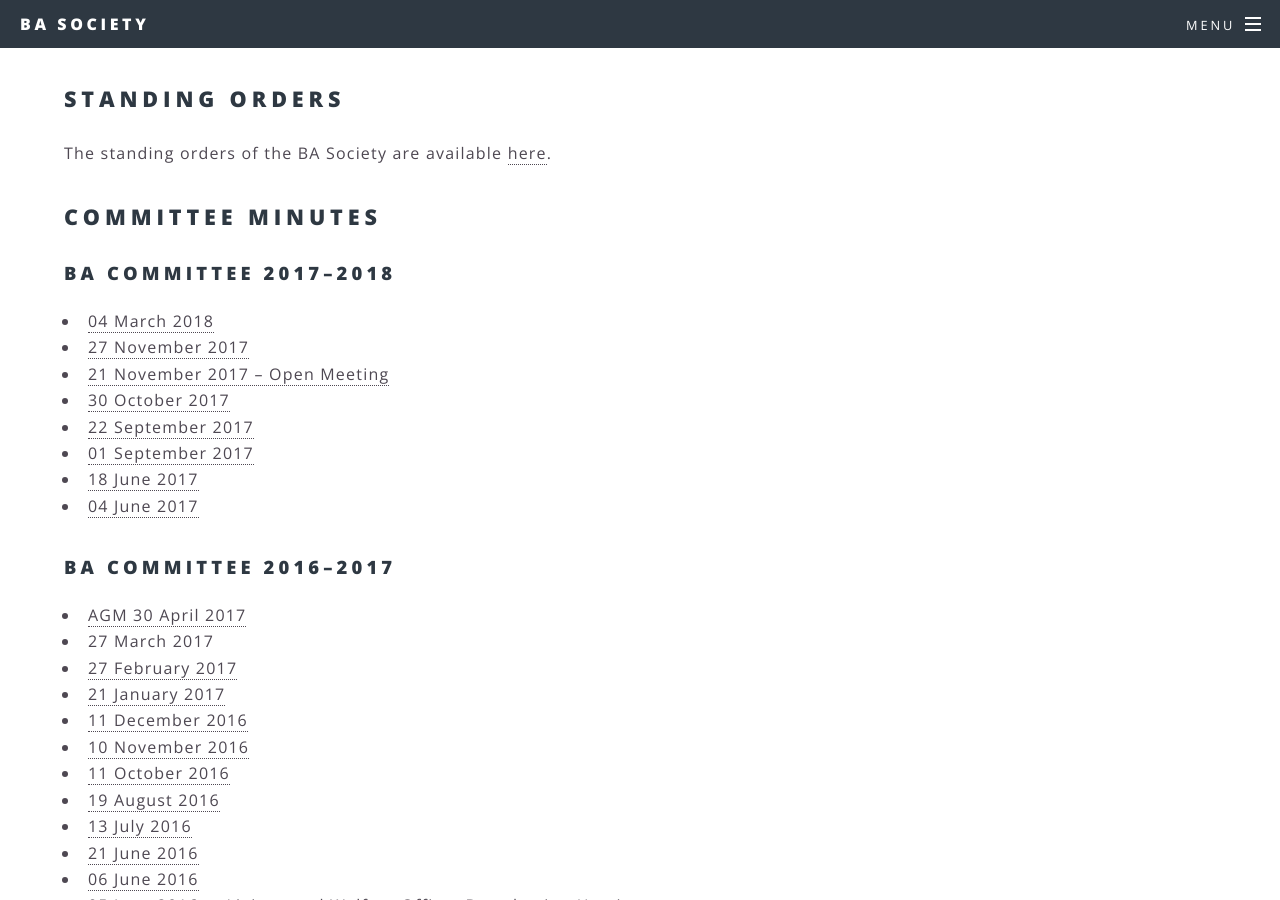
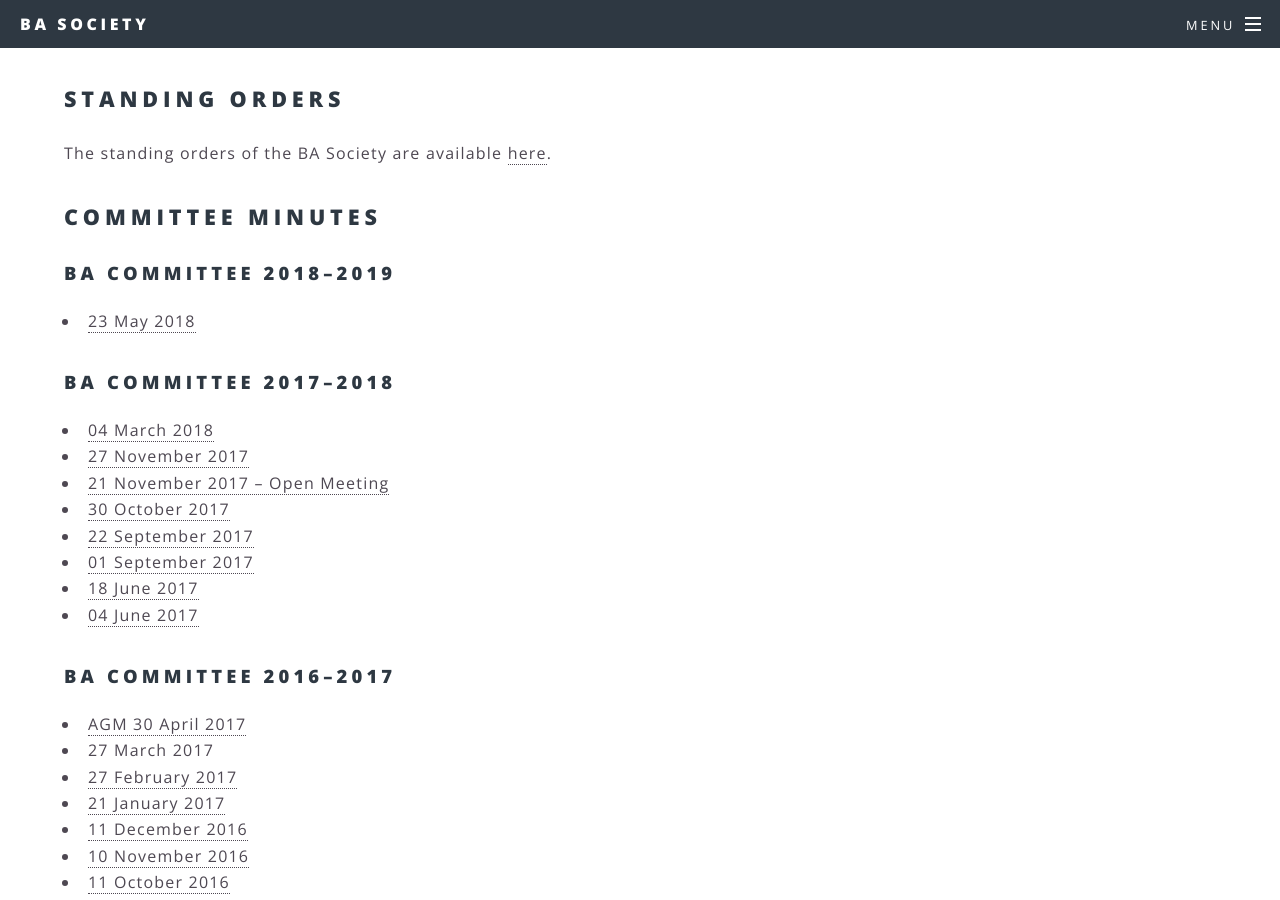
Before and after one commit to TrinityBASociety/trinitybasociety.github.io, a Jekyll site: the page built from about-us/index.md, in a window 1280 px wide and 900 px high, scrolled down 709 px. Built offline with Jekyll 4.4.1, drawn with Linux system fonts in a browser that asks for light colours.

Commit message:
Add minutes from 2018/05/23.

```diff
--- a/about-us/index.md
+++ b/about-us/index.md
@@ -18,6 +18,9 @@ The constitution of the BA Society is available [here](/docs/constitution.pdf){:
 The standing orders of the BA Society are available [here](/docs/standing_orders.pdf){:target="_blank"}.
 
 ## Committee minutes
+
+### BA Committee 2018–2019
+* [23 May 2018](/docs/minutes/2018-05-23.pdf){:target="_blank"}
 
 ### BA Committee 2017–2018
 * [04 March 2018](/docs/minutes/2018-03-04.pdf){:target="_blank"}
```
Also changed, not shown: 1 other file.
